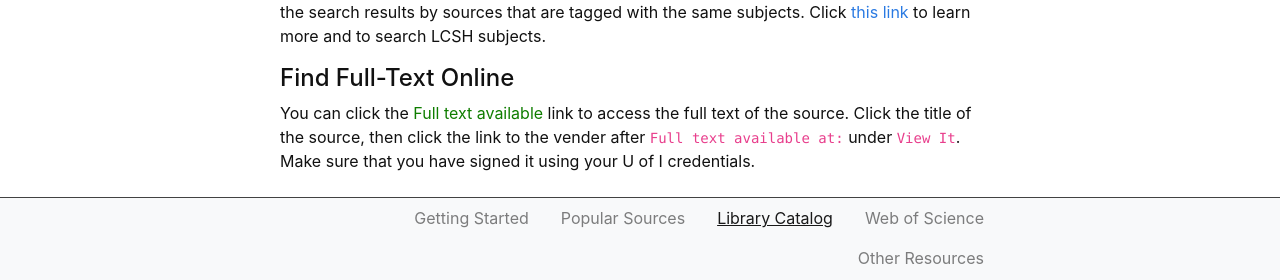
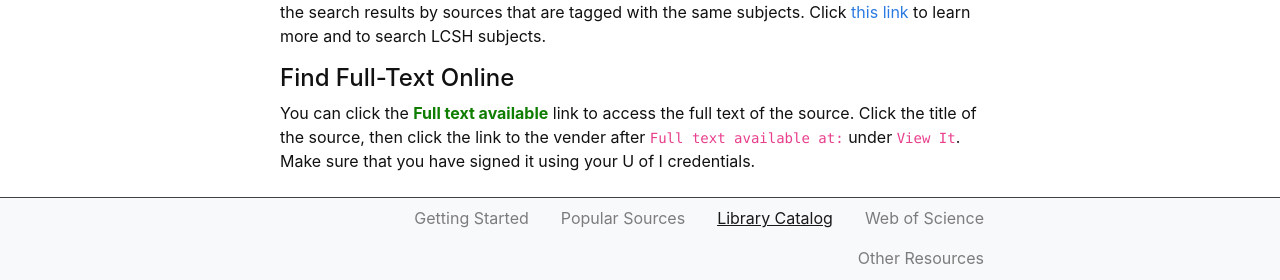
Before and after one commit to hanwendong1/AVS463-f20, a Jekyll site: the page built from content/3-Library-Catalog.md, in a window 1280 px wide. Shown: the part 881-1161 px from the top of the page. Built offline with Jekyll 4.4.1, drawn with Linux system fonts in a browser that asks for light colours.

Commit message:
Update 3-Library-Catalog.md

```diff
--- a/content/3-Library-Catalog.md
+++ b/content/3-Library-Catalog.md
@@ -25,4 +25,4 @@ Similar to the subject terms in Academic Search Premier, LCSH subjects can be us
 
 #### Find Full-Text Online
 
-You can click the <span style="color:#0F7D00;">Full text available</span> link to access the full text of the source. Click the title of the source, then click the link to the vender after `Full text available at:` under `View It`. Make sure that you have signed it using your U of I credentials.
+You can click the **<span style="color:#0F7D00;">Full text available</span>** link to access the full text of the source. Click the title of the source, then click the link to the vender after `Full text available at:` under `View It`. Make sure that you have signed it using your U of I credentials.
```
